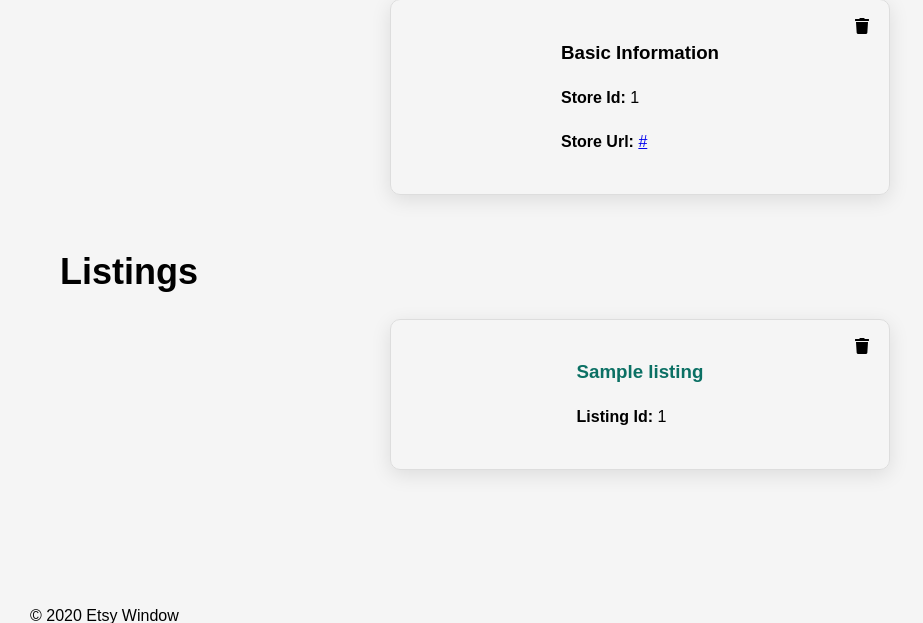
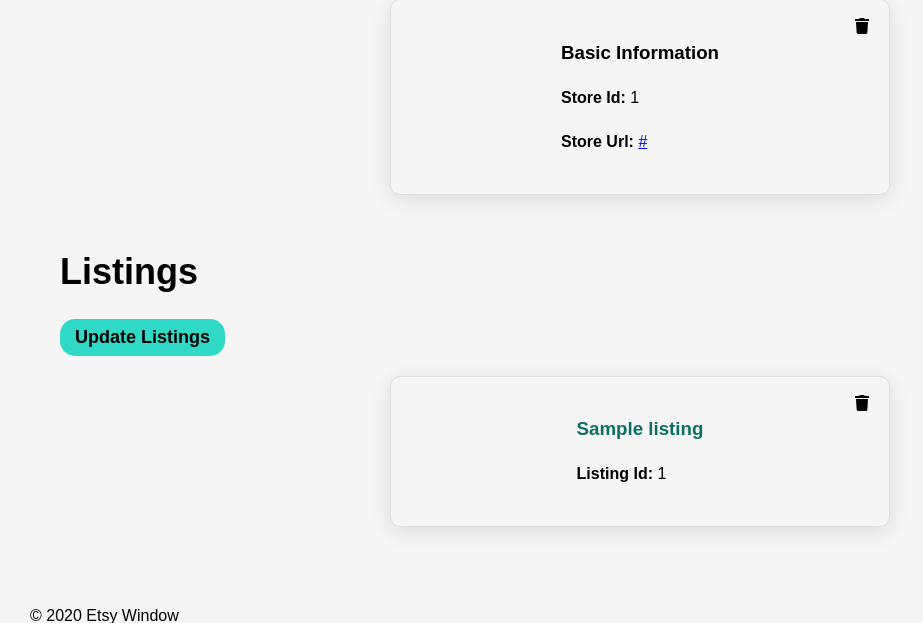
Before and after one commit to njmaeys/etsy-window, a Django app: template etsywindow/web/templates/manage_store.html in a window 1280 px wide. Shown: the part 192-815 px from the top of the page, without its empty margins (0-923 px from the left). Run offline with Django 4.2, Linux system fonts and the light colour scheme; the template is opened without the code that fills it: most values are stand-ins (such as "Sample title", 1, 10 or a date in 2020).

Commit message:
management of store and listings broadly done for first pass logic

```diff
--- a/etsywindow/web/templates/manage_store.html
+++ b/etsywindow/web/templates/manage_store.html
@@ -21,6 +21,9 @@
     </section>
     <section>
         <h1>Listings</h1>
+        <div style="padding-bottom: 20px;">
+            <button class="btn btn-primary" name="action" value="update_listing" type="submit" name="update_listings">Update Listings</button>
+        </div>
         <div class="listings-container">
             {% for listing in listings %}
             <form method="post" class="form-left">
--- a/etsywindow/web/views/manage_store.py
+++ b/etsywindow/web/views/manage_store.py
@@ -2,12 +2,6 @@ from django.shortcuts import render, redirect
 
 from ..models import Store, Listing
 
-"""
-The store listings now need to be created as a new section.
-I want to get the listings layed out.
-
-I need to click the trash can and have a confirmation pop up.
-"""
 
 def manage_store(request, store_id):
     if not request.user.is_authenticated:
```
